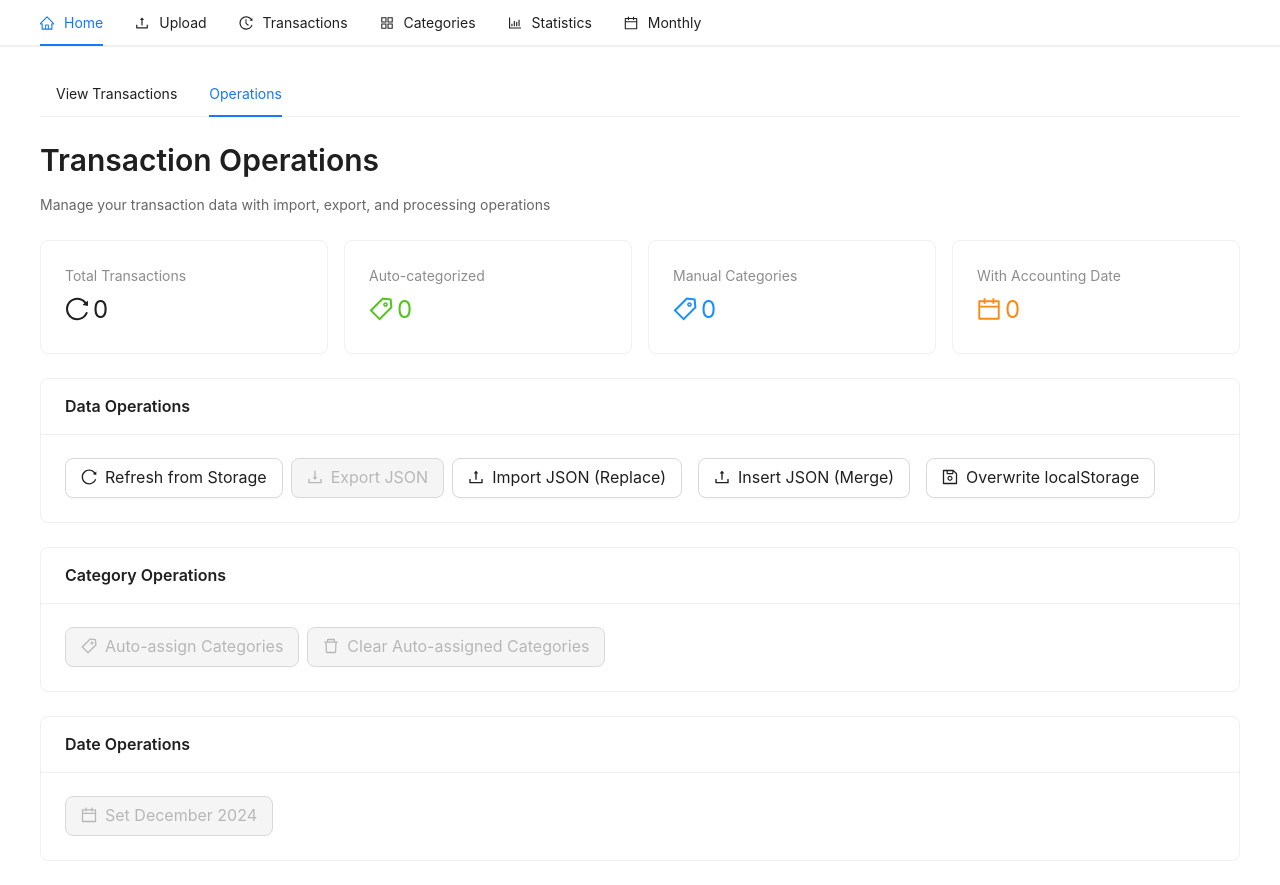
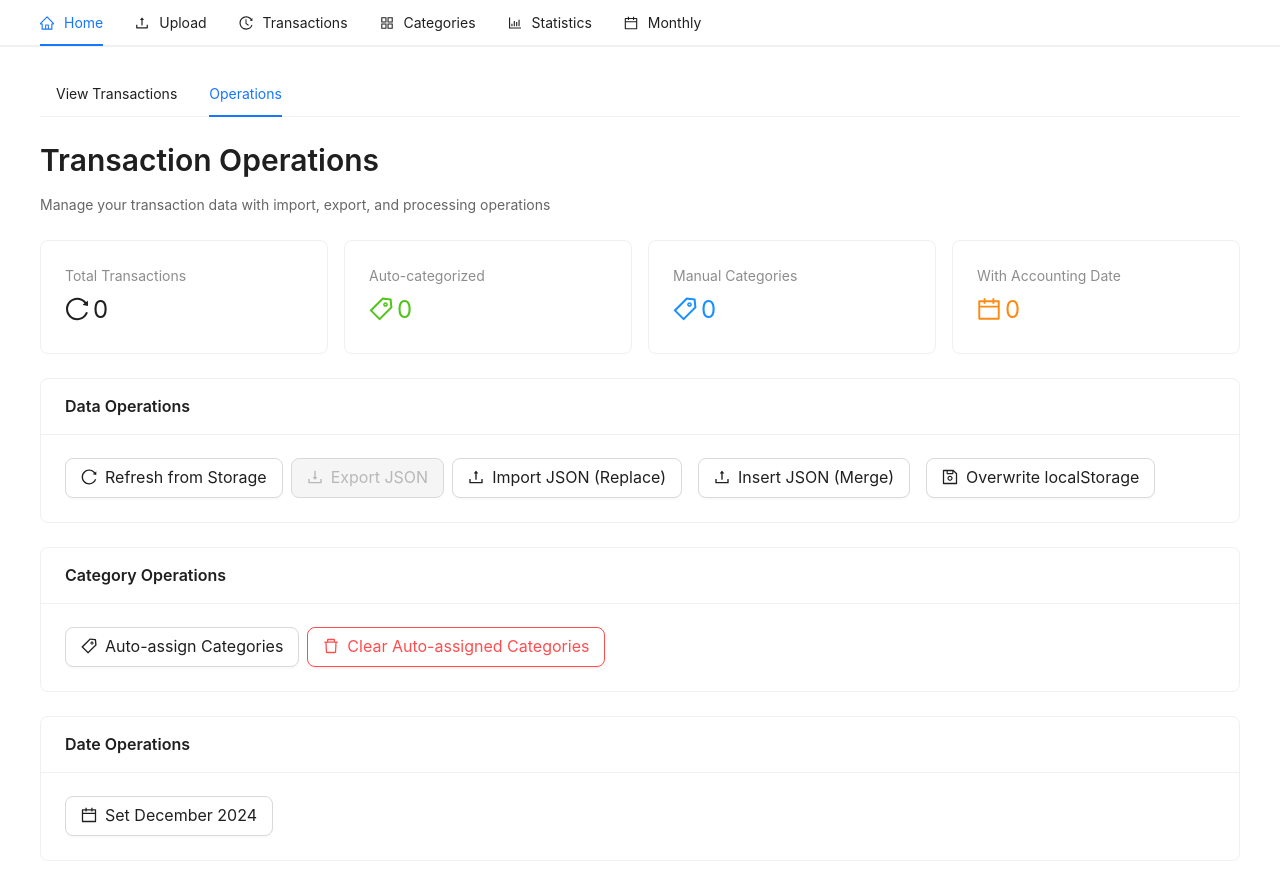
Before and after one commit to ryantan/statements-analyzer, a Next.js app: page /transactions/operations in a window 1280 px wide. Built offline with nearby package versions, Linux system fonts and the light colour scheme; what @ant-design/nextjs-registry would draw is missing.

Commit message:
feat(transactions): update usage of new transaction context

```diff
--- a/src/features/transactions/OperationsPage.tsx
+++ b/src/features/transactions/OperationsPage.tsx
@@ -23,39 +23,40 @@ import {
   Typography,
   message,
 } from 'antd';
+import { format } from 'date-fns';
 
 const { Title, Paragraph } = Typography;
 
 export function OperationsPage() {
   const {
-    transactions,
-    setTransactions,
+    parsedTransactions,
+    setParsedTransactions,
     loadTransactions,
     isLoadingTransactions,
     loadFromFile,
   } = useTransactions();
 
   const handleClearCategories = () => {
-    const newTransactions = transactions.map((transaction) => ({
+    const newTransactions = parsedTransactions.map((transaction) => ({
       ...transaction,
       autoCategoryKey: undefined,
     }));
-    setTransactions(newTransactions);
+    setParsedTransactions(newTransactions);
     message.success('Auto-assigned categories removed from all transactions.');
   };
 
   const handleAssignCategories = () => {
-    const newTransactions = assignCommonCategories(transactions);
-    setTransactions(newTransactions);
+    const newTransactions = assignCommonCategories(parsedTransactions);
+    setParsedTransactions(newTransactions);
   };
 
   const handleDownloadJSON = () => {
-    if (transactions.length === 0) {
+    if (parsedTransactions.length === 0) {
       message.error('No transactions to download!');
       return;
     }
 
-    const dataStr = JSON.stringify(transactions, null, 2);
+    const dataStr = JSON.stringify(parsedTransactions, null, 2);
     const dataUri =
       'data:application/json;charset=utf-8,' + encodeURIComponent(dataStr);
 
@@ -128,37 +129,30 @@ export function OperationsPage() {
   };
 
   const handleOverwriteLocalStorage = () => {
-    setTransactions(transactions);
+    setParsedTransactions(parsedTransactions);
   };
 
   const handleSetDecemberTo2024 = () => {
-    const newTransactions = transactions.map((transaction) => {
-      const transactionDate = new Date(transaction.date);
-      if (transactionDate.getMonth() === 11) {
+    let updatedCount = 0;
+    const newTransactions = parsedTransactions.map((transaction) => {
+      if (transaction.date.getMonth() === 11) {
         // December is month 11 (0-indexed)
-        const newDate = new Date(transactionDate);
+        const newDate = new Date(transaction.date);
         newDate.setFullYear(2024);
+        updatedCount++;
         return {
           ...transaction,
           date: newDate,
-          dateFormatted: newDate.toLocaleDateString('en-US', {
-            year: 'numeric',
-            month: 'short',
-            day: 'numeric',
-          }),
+          // "1 Jan"
+          dateFormatted: format(newDate, 'd MMM'),
         };
       }
       return transaction;
     });
 
-    const decemberTransactions = newTransactions.filter((transaction) => {
-      const transactionDate = new Date(transaction.date);
-      return transactionDate.getMonth() === 11;
-    });
-
-    setTransactions(newTransactions);
+    setParsedTransactions(newTransactions);
     message.success(
-      `Updated ${decemberTransactions.length} December transactions to year 2024.`
+      `Updated ${updatedCount} December transactions to year 2024.`
     );
   };
 
@@ -178,7 +172,7 @@ export function OperationsPage() {
           <Card>
             <Statistic
               title="Total Transactions"
-              value={transactions.length}
+              value={parsedTransactions.length}
               prefix={<ReloadOutlined />}
             />
           </Card>
@@ -187,7 +181,7 @@ export function OperationsPage() {
           <Card>
             <Statistic
               title="Auto-categorized"
-              value={transactions.filter((t) => t.autoCategoryKey).length}
+              value={parsedTransactions.filter((t) => t.autoCategoryKey).length}
               prefix={<TagOutlined />}
               valueStyle={{ color: '#52c41a' }}
             />
@@ -197,7 +191,7 @@ export function OperationsPage() {
           <Card>
             <Statistic
               title="Manual Categories"
-              value={transactions.filter((t) => t.categoryKey).length}
+              value={parsedTransactions.filter((t) => t.categoryKey).length}
               prefix={<TagOutlined />}
               valueStyle={{ color: '#1890ff' }}
             />
@@ -207,7 +201,7 @@ export function OperationsPage() {
           <Card>
             <Statistic
               title="With Accounting Date"
-              value={transactions.filter((t) => t.accountingDate).length}
+              value={parsedTransactions.filter((t) => t.accountingDate).length}
               prefix={<CalendarOutlined />}
               valueStyle={{ color: '#fa8c16' }}
             />
@@ -229,7 +223,7 @@ export function OperationsPage() {
           <Button
             icon={<DownloadOutlined />}
             onClick={handleDownloadJSON}
-            disabled={transactions.length === 0}
+            disabled={parsedTransactions.length === 0}
             size="large"
           >
             Export JSON
@@ -286,7 +280,6 @@ export function OperationsPage() {
           <Button
             icon={<TagOutlined />}
             onClick={handleAssignCategories}
-            disabled={transactions.length === 0}
             size="large"
           >
             Auto-assign Categories
@@ -297,14 +290,8 @@ export function OperationsPage() {
             onConfirm={handleClearCategories}
             okText="Yes"
             cancelText="No"
-            disabled={transactions.length === 0}
           >
-            <Button
-              icon={<DeleteOutlined />}
-              danger
-              disabled={transactions.length === 0}
-              size="large"
-            >
+            <Button icon={<DeleteOutlined />} danger size="large">
               Clear Auto-assigned Categories
             </Button>
           </Popconfirm>
@@ -320,13 +307,8 @@ export function OperationsPage() {
             onConfirm={handleSetDecemberTo2024}
             okText="Yes"
             cancelText="No"
-            disabled={transactions.length === 0}
           >
-            <Button
-              icon={<CalendarOutlined />}
-              disabled={transactions.length === 0}
-              size="large"
-            >
+            <Button icon={<CalendarOutlined />} size="large">
               Set December 2024
             </Button>
           </Popconfirm>
```
